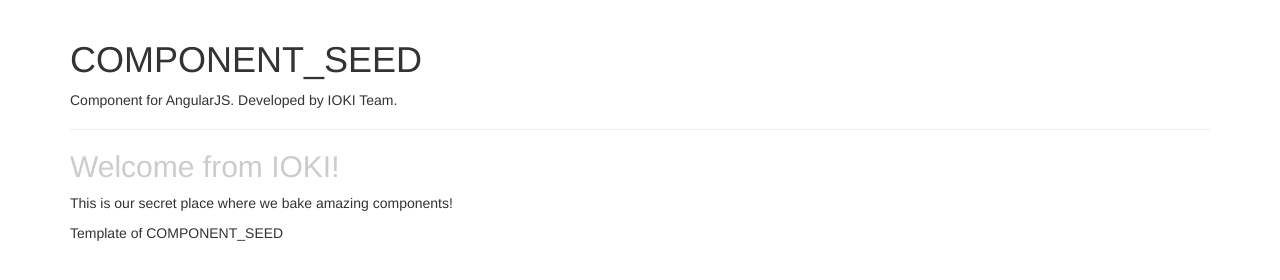
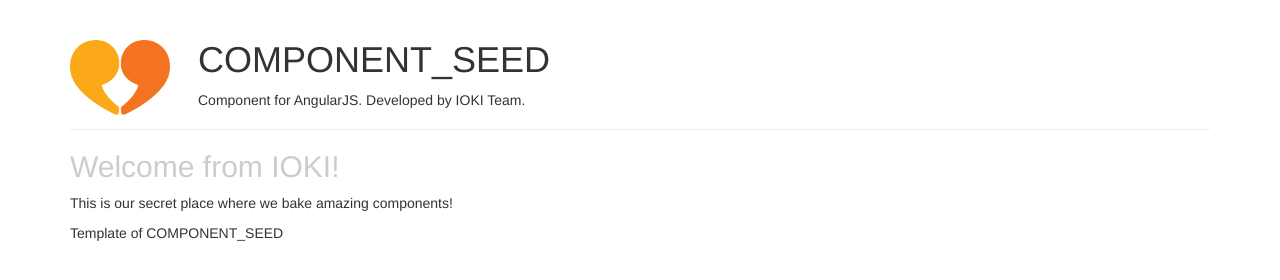
Before and after one commit to IOKI/ioki-component-seed, a website: page demo/development.html in a window 1280 px wide. Drawn offline with nearby package versions, Linux system fonts and the light colour scheme.

Commit message:
Gruntfile unnecessary comma removed, added pearson english logo

```diff
--- a/demo/css/development.css
+++ b/demo/css/development.css
@@ -1,3 +1,8 @@
 .col-md-4 {
     position: static;
 }
+
+.pearson-logo {
+    float: left;
+    margin-right: 2em;
+}
--- a/demo/development.html
+++ b/demo/development.html
@@ -12,6 +12,7 @@
 <body ng-app="app">
     <div class="container">
         <div class="page-header">
+            <img class="pearson-logo" src="img/pearsonlogo.png" alt="Pearson English Logo" />
             <h1>COMPONENT_SEED</h1>
             <p>Component for AngularJS. Developed by IOKI Team.</p>
         </div>
--- a/gruntfile.js
+++ b/gruntfile.js
@@ -46,7 +46,7 @@
             dist: {
                 src: [
                     'src/js/ioki-COMPONENT_SEED-directive.js',
-                    'src/js/ioki-COMPONENT_SEED.tpl.html.js',
+                    'src/js/ioki-COMPONENT_SEED.tpl.html.js'
                 ],
                 dest: 'ioki-COMPONENT_SEED.js'
             }
```
Also changed, not shown: demo/img/pearsonlogo.png (added).
